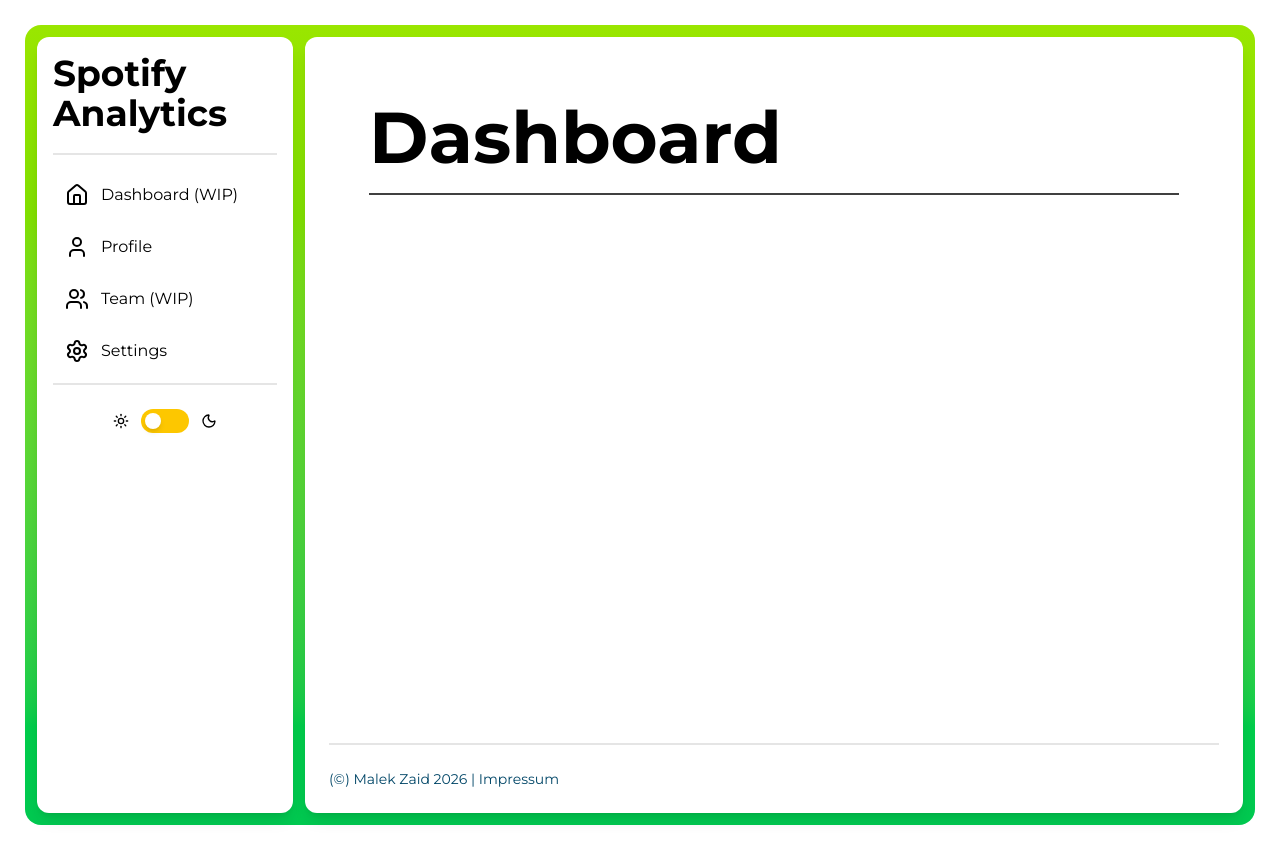
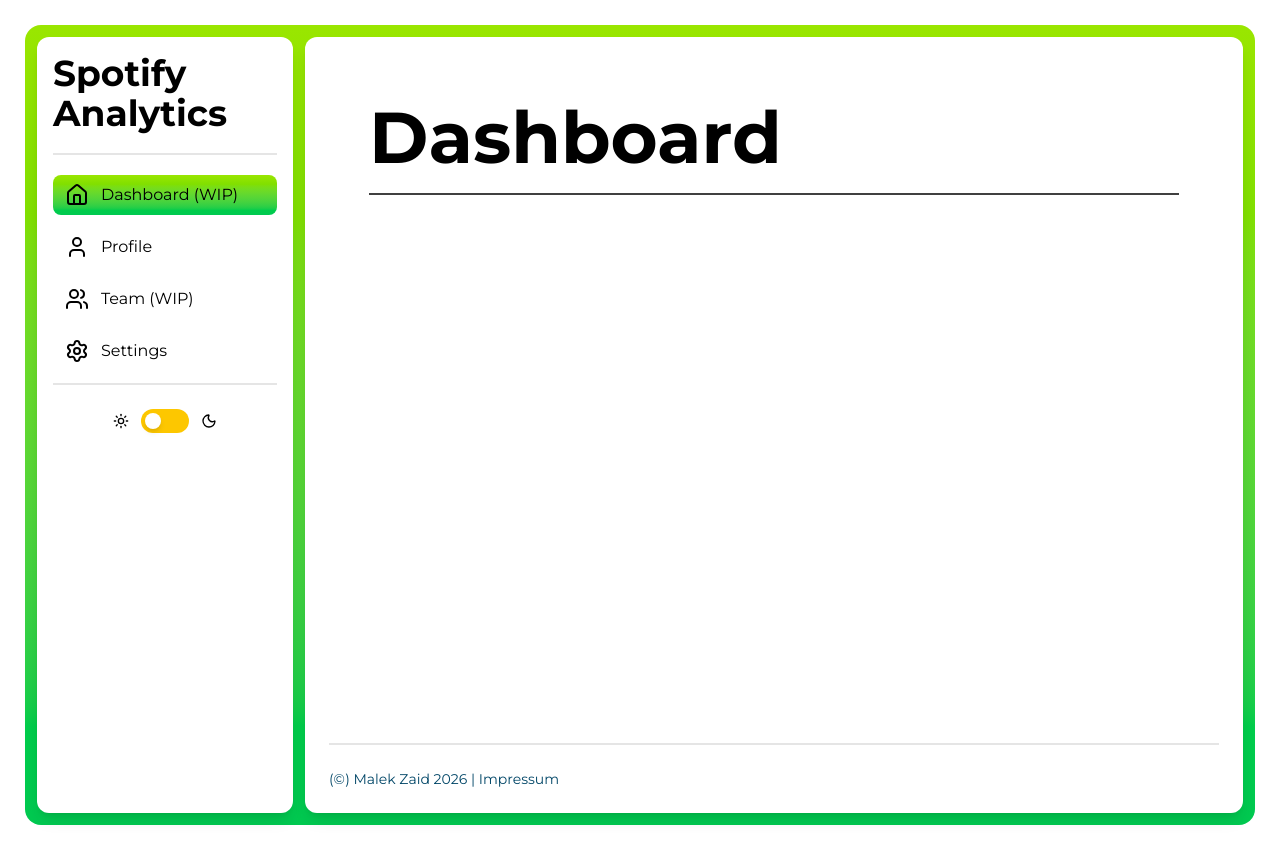
Before and after one commit to notHaruu/spotify-analytics, a Next.js app: page /dashboard in a window 1280 px wide. Built offline with nearby package versions, Linux system fonts and the light colour scheme.

Commit message:
Enhanced NavItem component to highlight the active link by applying a gradient background based on the current pathname. Improved hover effects for better user interaction.

```diff
--- a/components/navitem.tsx
+++ b/components/navitem.tsx
@@ -2,6 +2,7 @@
 
 import { motion } from "framer-motion";
 import Link from "next/link";
+import { usePathname } from "next/navigation";
 import { ReactNode } from "react";
 
 export default function NavItem({
@@ -13,16 +14,19 @@
   label: string;
   icon?: ReactNode;
 }) {
+
+  const path = usePathname();
+
   return (
     <Link href={href}>
       <motion.div
         whileHover={{ scale: 1.05, y: -1 }}
         transition={{ type: "spring", stiffness: 300, damping: 20 }}
-        className="px-3 py-2 rounded-lg cursor-pointer hover:bg-neutral-300 dark:hover:bg-neutral-700 flex items-center gap-3"
+        className={`px-3 py-2 rounded-lg cursor-pointer hover:bg-blue-200 lg:hover:bg-neutral-300 lg:dark:hover:bg-neutral-700 flex items-center gap-3 ${path === href && "bg-gradient-to-t from-green-500 to-lime-400"}`}
       >
         {icon}
 
-        <motion.span whileHover={{ x: 6 }} className="text-black dark:text-white">
+        <motion.span whileHover={{ x: 6 }}>
           {label}
         </motion.span>
       </motion.div>
```
